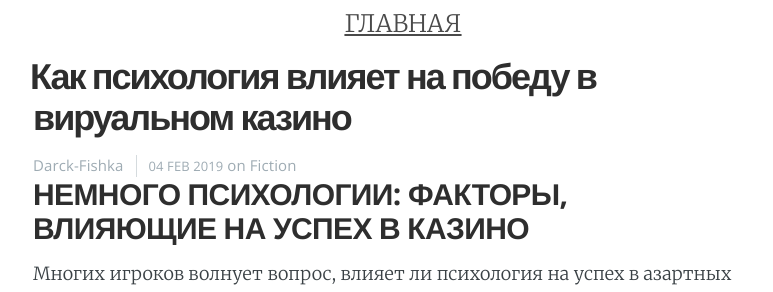
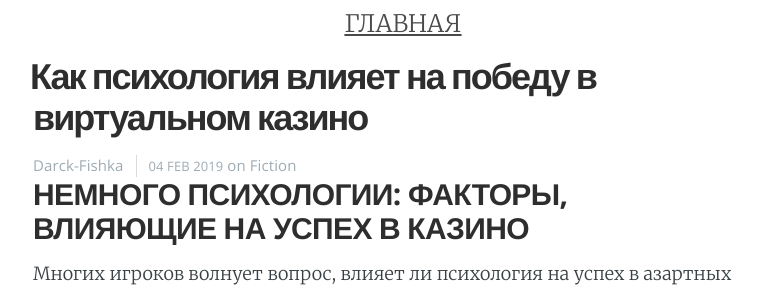
Before and after one commit to calmmoney/calmmoney.github.io, a Jekyll site: the page built from _posts/2019-02-04-psihology.md, in a window 1280 px wide and 900 px high. Shown: the part 147-439 px from the top of the window, without its empty margins (252-1025 px from the left). Built offline with Jekyll 4.4.1, drawn with Linux system fonts in a browser that asks for light colours; nearby versions of some CDN libraries.

Commit message:
Update from Forestry.io Anastasiya Ilina updated _posts/2019-02-04-psihology.md

```diff
--- a/_posts/2019-02-04-psihology.md
+++ b/_posts/2019-02-04-psihology.md
@@ -2,13 +2,13 @@
 layout: post
 cover: false
 navigation: false
-title: Как психология влияет на победу в вируальном казино
-date: 2019-02-04 15:35:00
+title: Как психология влияет на победу в виртуальном казино
+date: 2019-02-04T15:35:00.000+00:00
 tags: fiction
-subclass: 'post tag-fiction'
+subclass: post tag-fiction
 author: Fishka
+
 ---
-
 ### НЕМНОГО ПСИХОЛОГИИ: ФАКТОРЫ, ВЛИЯЮЩИЕ НА УСПЕХ В КАЗИНО
 
 Многих игроков волнует вопрос, влияет ли психология на успех в азартных играх? Часть уверена, что нет. Они считают, что успех напрямую зависит от опыта игрока и умения принимать верные решения. Другие же считают, что выигрывать помогают нужные знания из психологии. Так ли это на самом деле, и кто прав? Давайте разбираться!
```
